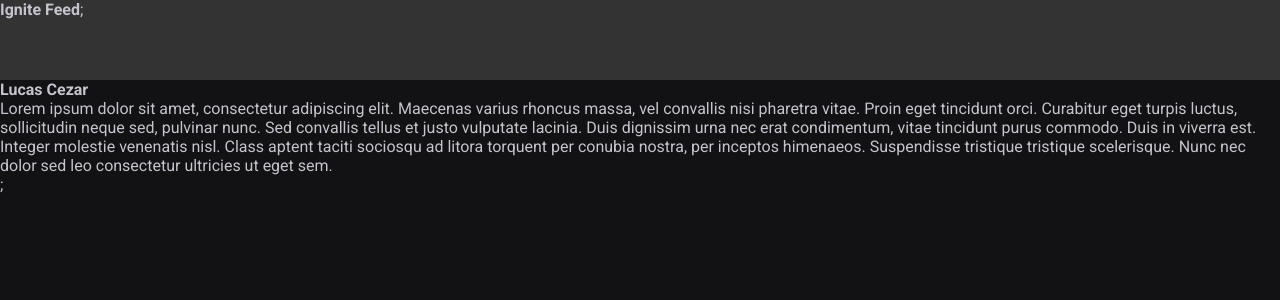
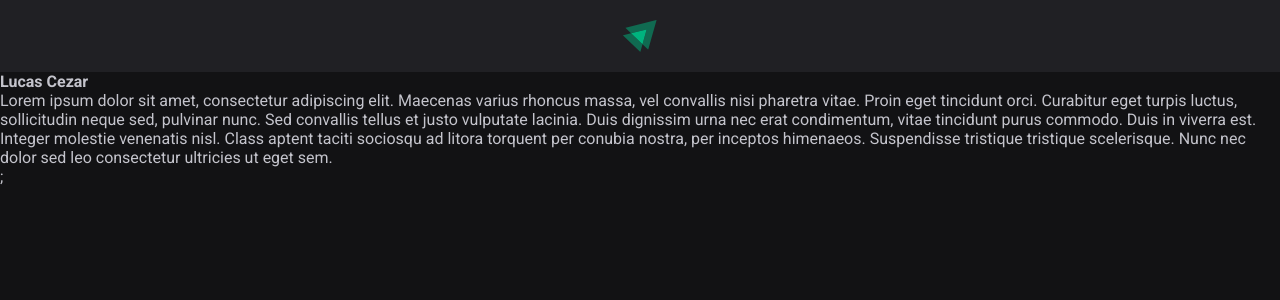
Before and after one commit to lmcezar/ignite-blog, a React (Vite) app: page / in a window 1280 px wide. Shown: the top 300 px of the page. Built offline with nearby package versions, Linux system fonts and the light colour scheme.

Commit message:
Componente: Header

```diff
--- a/src/components/Header.jsx
+++ b/src/components/Header.jsx
@@ -1,9 +1,11 @@
 import styles from "./Header.module.css";
-console.log(styles);
+
+import igniteLogo from "../assets/ignite-logo.svg";
+
 export function Header() {
   return (
     <header className={styles.header}>
-      <strong>Ignite Feed</strong>;
+      <img src={igniteLogo} alt="Logotipo do Ignite" />
     </header>
   );
 }
--- a/src/components/Header.module.css
+++ b/src/components/Header.module.css
@@ -1,4 +1,10 @@
 .header {
-  background: #333;
-  height: 80px;
+  background: var(--gray-800);
+  display: flex;
+  justify-content: center;
+  padding: 1.25rem 0;
 }
+
+.header img {
+  height: 2rem;
+}
```
Also changed, not shown: src/assets/ignite-logo.svg (added).
